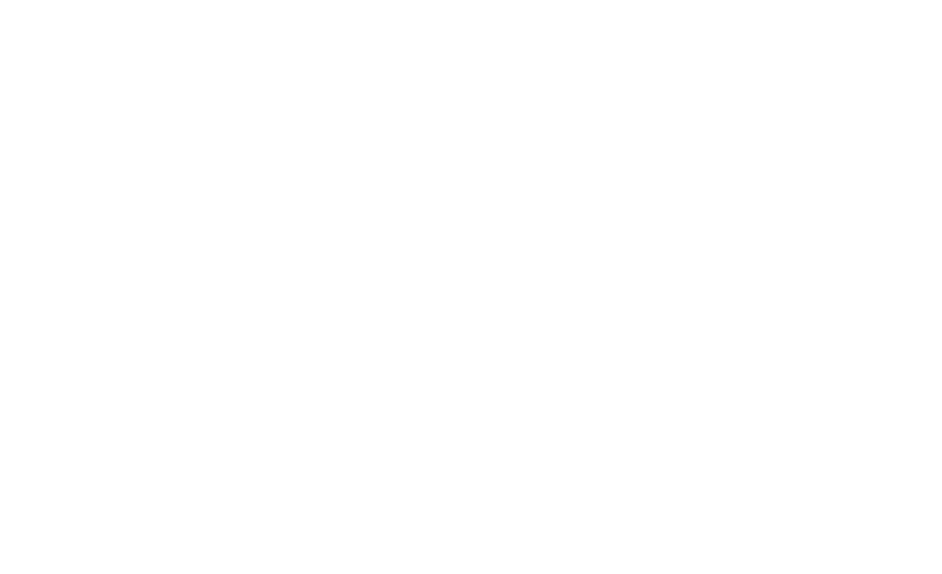
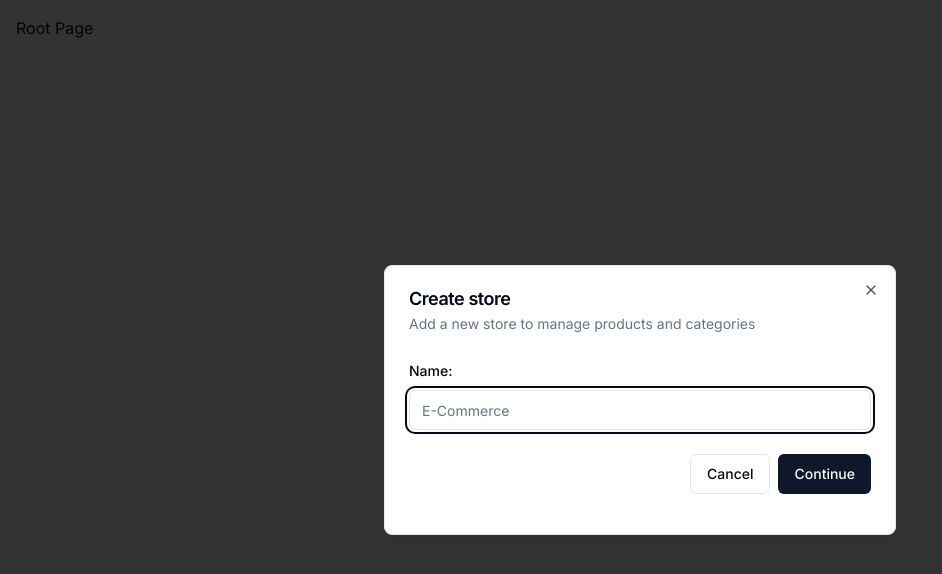
Before and after one commit to shinjitsukasa/e-commerce-sherwin, a Next.js app: page / in a window 1280 px wide. Shown: the top 574 px of the page, without its empty margins (0-942 px from the left). Built offline with nearby package versions, Linux system fonts and the light colour scheme.

Commit message:
create store form update

```diff
--- a/app/(root)/page.tsx
+++ b/app/(root)/page.tsx
@@ -1,9 +1,24 @@
+'use client';
+
+import { Modal } from "@/components/ui/modal";
+import { useStoreModal } from "@/hooks/use-store-modal";
 import { UserButton } from "@clerk/nextjs";
+import { useEffect } from "react";
 
 const SetupPage = () => {
+  const onOpen = useStoreModal((state) => state.onOpen);
+  const isOpen = useStoreModal((state) => state.isOpen);
+
+  useEffect(() => {
+    if (!isOpen) {
+      onOpen();
+    }
+  }, [isOpen, onOpen]);
+
   return (
     <div className="p-4">
-			<UserButton afterSignOutUrl="/"/>
+			{/* <UserButton afterSignOutUrl="/"/> */}
+      Root Page
 		</div>
   );
 }
--- a/app/layout.tsx
+++ b/app/layout.tsx
@@ -2,12 +2,13 @@
 import { Inter } from "next/font/google";
 import "./globals.css";
 import { ClerkProvider } from "@clerk/nextjs";
+import { ModalProvider } from "@/providers/modal-provider";
 
 const inter = Inter({ subsets: ["latin"] });
 
 export const metadata: Metadata = {
   title: "Dashboard UI",
-  description: "Generated by create next app",
+  description: "Admin Dashboard",
 };
 
 export default function RootLayout({
@@ -18,7 +19,10 @@
   return (
     <ClerkProvider>
       <html lang="en">
-        <body className={inter.className}>{children}</body>
+        <body className={inter.className}>
+          <ModalProvider />
+          {children}
+        </body>
       </html>
     </ClerkProvider>
   );
--- /dev/null
+++ b/components/modals/store-modal.tsx
@@ -0,0 +1,65 @@
+"use client";
+
+import * as z from "zod";
+
+import { useStoreModal } from "@/hooks/use-store-modal";
+import { Modal } from "../ui/modal";
+import { useForm } from "react-hook-form";
+import { zodResolver } from "@hookform/resolvers/zod";
+import { Form, FormControl, FormField, FormItem, FormLabel, FormMessage } from "../ui/form";
+import { Input } from "../ui/input";
+import { Button } from "../ui/button";
+
+const formSchema = z.object({
+  name: z.string().min(1),
+});
+
+export const StoreModal = () => {
+  const storeModal = useStoreModal();
+
+  const form = useForm<z.infer<typeof formSchema>>({
+    resolver: zodResolver(formSchema),
+    defaultValues: {
+      name: "",
+    },
+  });
+
+  const onSubmit = async (values: z.infer<typeof formSchema>) => {
+    console.log(values);
+  };
+
+  return (
+    <Modal
+      title="Create store"
+      description="Add a new store to manage products and categories"
+      isOpen={storeModal.isOpen}
+      onClose={storeModal.onClose}
+    >
+      <div className="space-y-4 py-2 pb-4">
+        <Form {...form}>
+          <form onSubmit={form.handleSubmit(onSubmit)}>
+            <FormField
+              control={form.control}
+              name="name"
+              render={({ field }) => (
+                <FormItem>
+                  <FormLabel>Name:</FormLabel>
+                  <FormControl>
+                    <Input placeholder="E-Commerce" {...field} />
+                  </FormControl>
+									<FormMessage />
+                </FormItem>
+              )}
+            />
+            <div className="pt-6 space-x-2 flex items-center justify-end w-full">
+              <Button variant="outline" onClick={storeModal.onClose}>
+                Cancel
+              </Button>
+              <Button>Continue</Button>
+            </div>
+          </form>
+        </Form>
+      </div>
+    </Modal>
+  );
+};
--- /dev/null
+++ b/components/ui/form.tsx
@@ -0,0 +1,177 @@
+import * as React from "react";
+import * as LabelPrimitive from "@radix-ui/react-label";
+import { Slot } from "@radix-ui/react-slot";
+import {
+  Controller,
+  ControllerProps,
+  FieldPath,
+  FieldValues,
+  FormProvider,
+  useFormContext,
+} from "react-hook-form";
+
+import { cn } from "@/lib/utils";
+import { Label } from "@/components/ui/label";
+
+const Form = FormProvider;
+
+type FormFieldContextValue<
+  TFieldValues extends FieldValues = FieldValues,
+  TName extends FieldPath<TFieldValues> = FieldPath<TFieldValues>
+> = {
+  name: TName;
+};
+
+const FormFieldContext = React.createContext<FormFieldContextValue>(
+  {} as FormFieldContextValue
+);
+
+const FormField = <
+  TFieldValues extends FieldValues = FieldValues,
+  TName extends FieldPath<TFieldValues> = FieldPath<TFieldValues>
+>({
+  ...props
+}: ControllerProps<TFieldValues, TName>) => {
+  return (
+    <FormFieldContext.Provider value={{ name: props.name }}>
+      <Controller {...props} />
+    </FormFieldContext.Provider>
+  );
+};
+
+const useFormField = () => {
+  const fieldContext = React.useContext(FormFieldContext);
+  const itemContext = React.useContext(FormItemContext);
+  const { getFieldState, formState } = useFormContext();
+
+  const fieldState = getFieldState(fieldContext.name, formState);
+
+  if (!fieldContext) {
+    throw new Error("useFormField should be used within <FormField>");
+  }
+
+  const { id } = itemContext;
+
+  return {
+    id,
+    name: fieldContext.name,
+    formItemId: `${id}-form-item`,
+    formDescriptionId: `${id}-form-item-description`,
+    formMessageId: `${id}-form-item-message`,
+    ...fieldState,
+  };
+};
+
+type FormItemContextValue = {
+  id: string;
+};
+
+const FormItemContext = React.createContext<FormItemContextValue>(
+  {} as FormItemContextValue
+);
+
+const FormItem = React.forwardRef<
+  HTMLDivElement,
+  React.HTMLAttributes<HTMLDivElement>
+>(({ className, ...props }, ref) => {
+  const id = React.useId();
+
+  return (
+    <FormItemContext.Provider value={{ id }}>
+      <div ref={ref} className={cn("space-y-2", className)} {...props} />
+    </FormItemContext.Provider>
+  );
+});
+FormItem.displayName = "FormItem";
+
+const FormLabel = React.forwardRef<
+  React.ElementRef<typeof LabelPrimitive.Root>,
+  React.ComponentPropsWithoutRef<typeof LabelPrimitive.Root>
+>(({ className, ...props }, ref) => {
+  const { error, formItemId } = useFormField();
+
+  return (
+    <Label
+      ref={ref}
+      className={cn(error && "text-destructive", className)}
+      htmlFor={formItemId}
+      {...props}
+    />
+  );
+});
+FormLabel.displayName = "FormLabel";
+
+const FormControl = React.forwardRef<
+  React.ElementRef<typeof Slot>,
+  React.ComponentPropsWithoutRef<typeof Slot>
+>(({ ...props }, ref) => {
+  const { error, formItemId, formDescriptionId, formMessageId } =
+    useFormField();
+
+  return (
+    <Slot
+      ref={ref}
+      id={formItemId}
+      aria-describedby={
+        !error
+          ? `${formDescriptionId}`
+          : `${formDescriptionId} ${formMessageId}`
+      }
+      aria-invalid={!!error}
+      {...props}
+    />
+  );
+});
+FormControl.displayName = "FormControl";
+
+const FormDescription = React.forwardRef<
+  HTMLParagraphElement,
+  React.HTMLAttributes<HTMLParagraphElement>
+>(({ className, ...props }, ref) => {
+  const { formDescriptionId } = useFormField();
+
+  return (
+    <p
+      ref={ref}
+      id={formDescriptionId}
+      className={cn("text-sm text-muted-foreground", className)}
+      {...props}
+    />
+  );
+});
+FormDescription.displayName = "FormDescription";
+
+const FormMessage = React.forwardRef<
+  HTMLParagraphElement,
+  React.HTMLAttributes<HTMLParagraphElement>
+>(({ className, children, ...props }, ref) => {
+  const { error, formMessageId } = useFormField();
+  const body = error ? String(error?.message) : children;
+
+  if (!body) {
+    return null;
+  }
+
+  return (
+    <p
+      ref={ref}
+      id={formMessageId}
+      className={cn("text-sm font-medium text-destructive", className)}
+      {...props}
+    >
+      {body}
+    </p>
+  );
+});
+FormMessage.displayName = "FormMessage";
+
+export {
+  useFormField,
+  Form,
+  FormItem,
+  FormLabel,
+  FormControl,
+  FormDescription,
+  FormMessage,
+  FormField,
+};
--- /dev/null
+++ b/components/ui/input.tsx
@@ -0,0 +1,25 @@
+import * as React from "react"
+
+import { cn } from "@/lib/utils"
+
+export interface InputProps
+  extends React.InputHTMLAttributes<HTMLInputElement> {}
+
+const Input = React.forwardRef<HTMLInputElement, InputProps>(
+  ({ className, type, ...props }, ref) => {
+    return (
+      <input
+        type={type}
+        className={cn(
+          "flex h-10 w-full rounded-md border border-input bg-background px-3 py-2 text-sm ring-offset-background file:border-0 file:bg-transparent file:text-sm file:font-medium placeholder:text-muted-foreground focus-visible:outline-none focus-visible:ring-2 focus-visible:ring-ring focus-visible:ring-offset-2 disabled:cursor-not-allowed disabled:opacity-50",
+          className
+        )}
+        ref={ref}
+        {...props}
+      />
+    )
+  }
+)
+Input.displayName = "Input"
+
+export { Input }
--- /dev/null
+++ b/components/ui/label.tsx
@@ -0,0 +1,26 @@
+"use client"
+
+import * as React from "react"
+import * as LabelPrimitive from "@radix-ui/react-label"
+import { cva, type VariantProps } from "class-variance-authority"
+
+import { cn } from "@/lib/utils"
+
+const labelVariants = cva(
+  "text-sm font-medium leading-none peer-disabled:cursor-not-allowed peer-disabled:opacity-70"
+)
+
+const Label = React.forwardRef<
+  React.ElementRef<typeof LabelPrimitive.Root>,
+  React.ComponentPropsWithoutRef<typeof LabelPrimitive.Root> &
+    VariantProps<typeof labelVariants>
+>(({ className, ...props }, ref) => (
+  <LabelPrimitive.Root
+    ref={ref}
+    className={cn(labelVariants(), className)}
+    {...props}
+  />
+))
+Label.displayName = LabelPrimitive.Root.displayName
+
+export { Label }
--- /dev/null
+++ b/hooks/use-store-modal.tsx
@@ -0,0 +1,13 @@
+import { create } from "zustand";
+
+interface useStoreModalStore {
+	isOpen: boolean;
+	onOpen: () => {};
+	onClose: () => {};
+};
+
+export const useStoreModal = create<useStoreModalStore>((set) => ({
+	isOpen: false,
+	onOpen: async () => set({ isOpen: true }),
+	onClose: async () => set({ isOpen: false }),
+}));
--- /dev/null
+++ b/providers/modal-provider.tsx
@@ -0,0 +1,22 @@
+'use client';
+
+import { StoreModal } from "@/components/modals/store-modal";
+import { useEffect, useState } from "react";
+
+export const ModalProvider = () => {
+	const [isMounted, setIsMounted] = useState(false);
+
+	useEffect(() => {
+		setIsMounted(true);
+	}, []);
+
+	if (!isMounted) {
+		return null;
+	}
+
+	return (
+		<>
+			<StoreModal />
+		</>
+	)
+}
```
Also changed, not shown: components/ui/modal.tsx (+14 -12 lines), package.json (+6 -1 lines), 1 other file (tests, documents, lock files or other folders).
